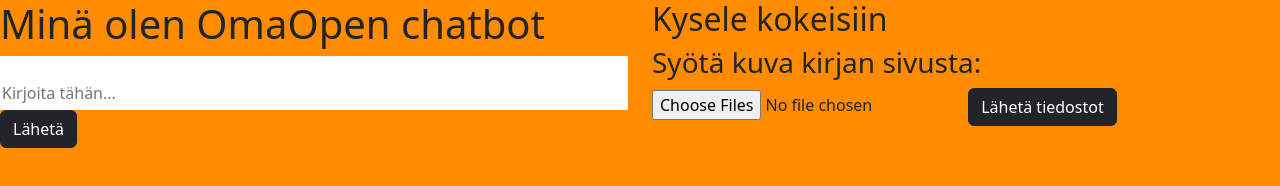
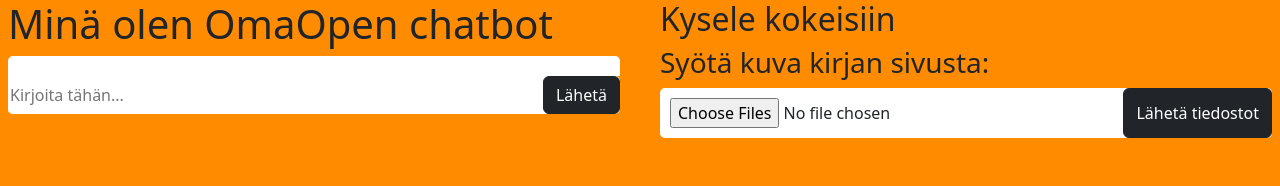
Before and after one commit to ltulijoki/kodarit-blackbelt-s24-omaope, a website: page public/index.html in a window 1280 px wide. Drawn offline with nearby package versions, Linux system fonts and the light colour scheme.

Commit message:
lisätty css:ää

```diff
--- a/public/index.html
+++ b/public/index.html
@@ -11,21 +11,23 @@
 </head>
 <body>
     <div class="row">
-        <div class="col-sm-6">
+        <div class="col-sm-6 column">
             <h1>Minä olen OmaOpen chatbot</h1>
 
             <div id="chatbox" class="chatbox">
                 <!-- Tähän tulee chat-viestit. -->
             </div>
 
-            <input id="user-input-chatbox" class="user-input" type="text" placeholder="Kirjoita tähän...">
-            <button id="send-button-chatbox" class="btn btn-dark">Lähetä</button>
+            <div class="input-container">
+                <input id="user-input-chatbox" class="user-input" type="text" placeholder="Kirjoita tähän...">
+                <button id="send-button-chatbox" class="btn btn-dark">Lähetä</button>
+            </div>
         </div>
-        <div class="col-sm-6">
+        <div class="col-sm-6 column">
             <h2>Kysele kokeisiin</h2>
             <h3>Syötä kuva kirjan sivusta:</h3>
 
-            <div>
+            <div class="input-container">
                 <input type="file" id="image-input" multiple>
                 <button id="send-images-button" class="btn btn-dark">Lähetä tiedostot</button>
             </div>
--- a/public/scripts.js
+++ b/public/scripts.js
@@ -47,4 +47,13 @@ function sendImages() {
     alert('Valitse kuvia ensin.')
     return
   }
+
+  const formData = new FormData()
+  console.log(formData)
+
+  for (const file of files) {
+    formData.append('images', file)
+  }
+
+  console.log(formData.getAll('images'))
 }
--- a/public/styles.css
+++ b/public/styles.css
@@ -1,6 +1,11 @@
 body {
     background-color: darkorange;
     margin: 0;
+}
+
+.column {
+    padding-left: 20px;
+    padding-right: 20px;
 }
 
 .chatbox {
@@ -8,6 +13,7 @@ body {
     width: 100%;
     padding-bottom: 10px;
     padding-top: 10px;
+    border-radius: 5px 5px 0 0;
 }
 
 .user-input {
@@ -15,6 +21,7 @@ body {
     border: none;
     padding-bottom: 5px;
     padding-top: 5px;
+    border-radius: 0 0 5px 5px;
 }
 
 .message {
@@ -29,3 +36,17 @@ body {
 .bot-message {
     font-weight: normal;
 }
+
+.input-container {
+    display: flex;
+    margin-bottom: 10px;
+    width: 100%;
+    background-color: white;
+    border-radius: 5px;
+}
+
+#image-input {
+    flex: 1;
+    padding: 10px;
+    border: none;
+}
```
